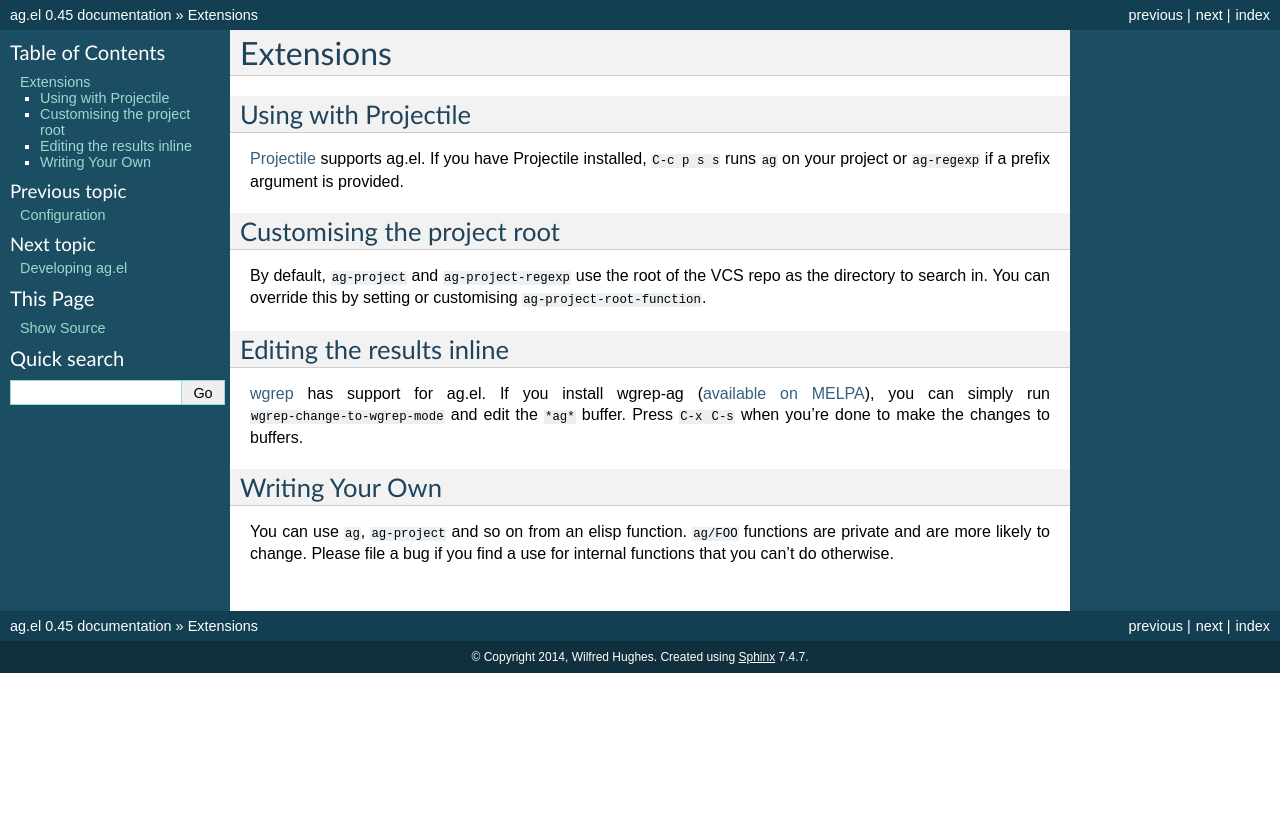
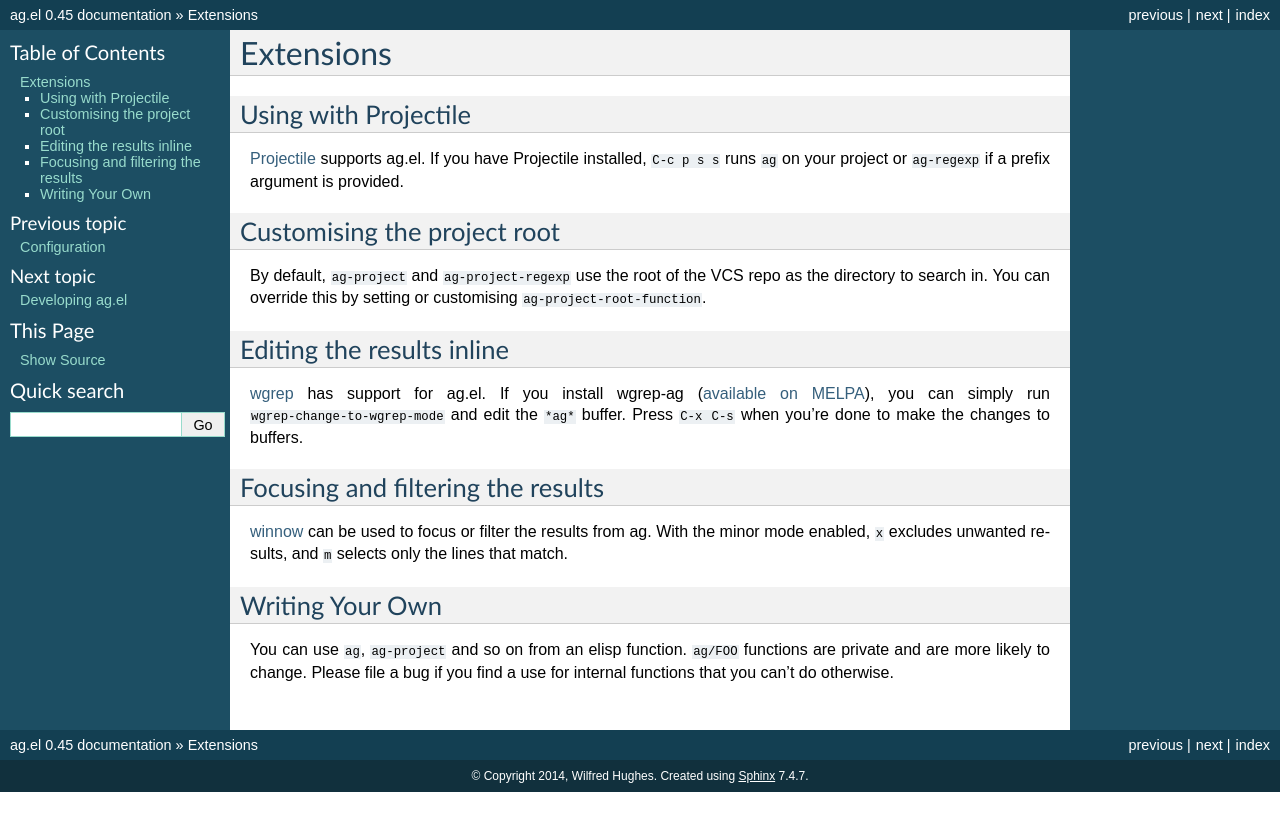
Before and after one commit to Wilfred/ag.el, a Sphinx documentation site: the page built from docs/extensions.rst, in a window 1280 px wide. Shown: the top 831 px of the page. Built offline with Sphinx 7.4.7, drawn with Linux system fonts in a browser that asks for light colours.

Commit message:
Document winnow.el as an extension to ag.el

```diff
--- a/docs/extensions.rst
+++ b/docs/extensions.rst
@@ -25,6 +25,14 @@ simply run ``wgrep-change-to-wgrep-mode`` and edit the ``*ag*``
 buffer. Press ``C-x C-s`` when you're done to make the changes to
 buffers.
 
+Focusing and filtering the results
+----------------------------------
+
+`winnow <https://github.com/dgtized/winnow.el>`_ can be used to focus or filter
+the results from ag. With the minor mode enabled, ``x`` excludes unwanted
+results, and ``m`` selects only the lines that match.
+
+
 Writing Your Own
 ----------------
 
```
